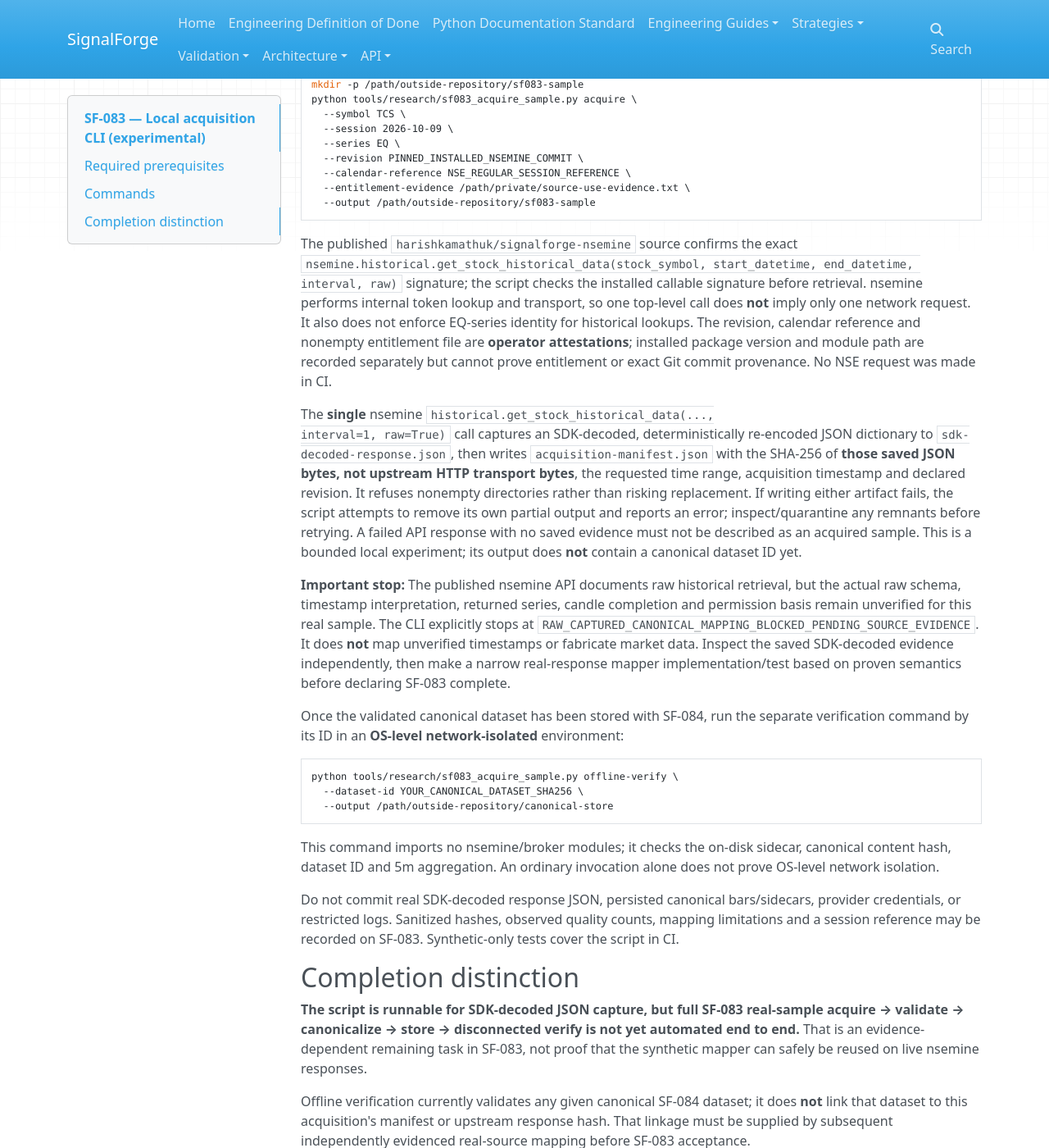
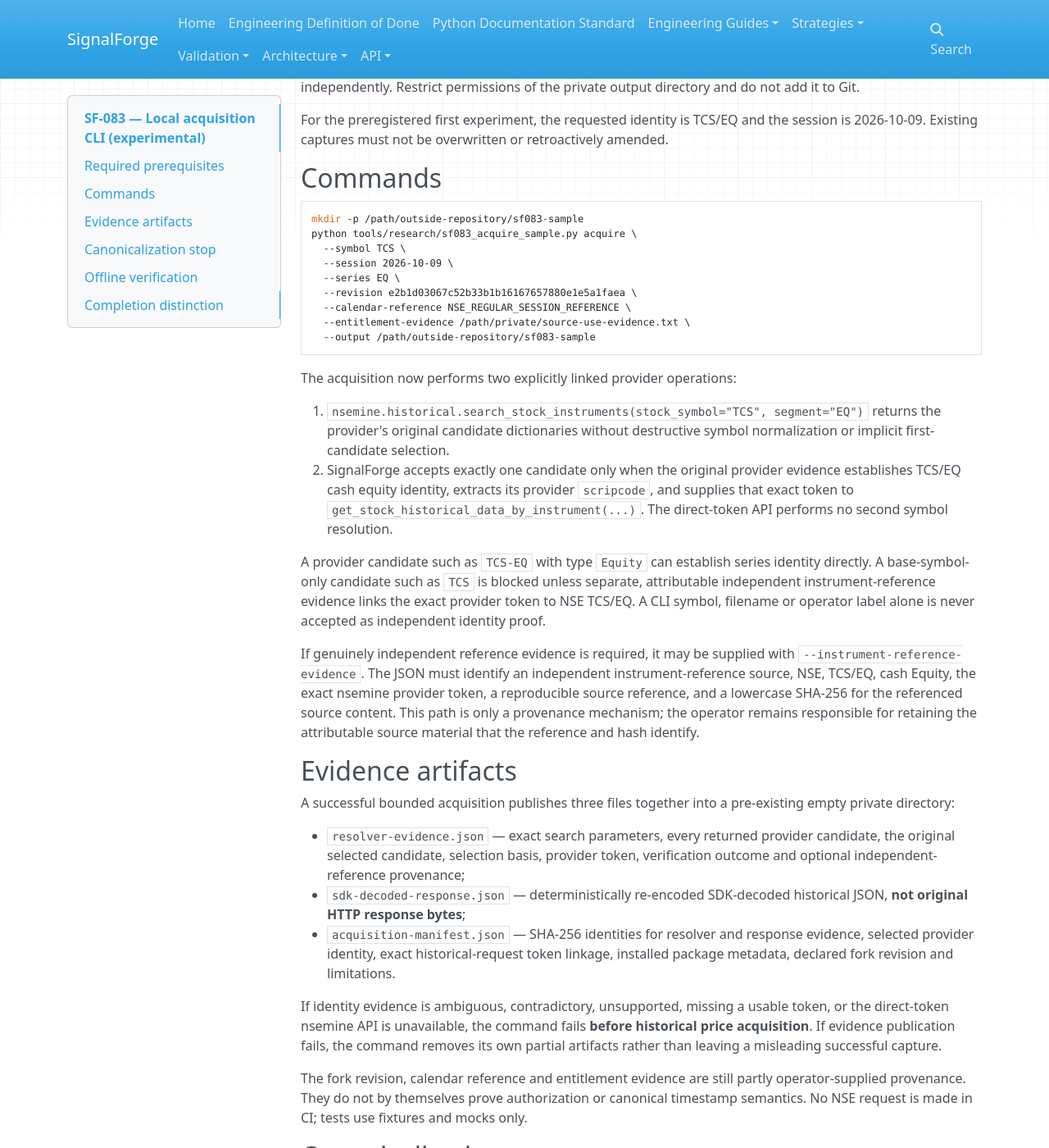
Before and after one commit to harishkamathuk/signalforge, an MkDocs documentation site: the page built from docs/validation/sf-083-acquisition-cli.md, in a window 1280 px wide and 1400 px high, scrolled down 461 px. Shown: the whole window at 82% size. Built offline with MkDocs 1.6.1, drawn with Linux system fonts in a browser that asks for light colours; nearby versions of some CDN libraries; some of the changed text lies outside the part shown.

Commit message:
docs(SF-083): document fail-closed identity evidence workflow

````diff
--- a/docs/validation/sf-083-acquisition-cli.md
+++ b/docs/validation/sf-083-acquisition-cli.md
@@ -1,19 +1,29 @@
 # SF-083 — Local acquisition CLI (experimental)
 
 The runnable CLI is `tools/research/sf083_acquire_sample.py`. Install SignalForge
-(`python -m pip install -e .`) and install a separately pinned/recorded nsemine
-fork into the local Python environment before attempting acquisition. Neither
-nsemine nor broker credentials are imported by offline verification.
+(`python -m pip install -e .`) and install the SignalForge nsemine fork revision
+that exposes evidence-safe instrument resolution and direct-token historical
+retrieval:
+
+```bash
+python -m pip install "git+https://github.com/harishkamathuk/signalforge-nsemine.git@e2b1d03067c52b33b1b16167657880e1e5a1faea"
+```
+
+Neither nsemine nor broker credentials are imported by offline verification.
 
 ## Required prerequisites
 
 Register the exact NSE EQ symbol, one regular historical NSE session, the
 exchange-calendar reference and a source/use/retention basis in SF-083 **before**
 examining the outcome. Put the source-use evidence in a local text file and
-record the actual installed nsemine/fork commit as the `--revision`. A nonempty
-local evidence file is a workflow guard **not proof of legal authorization**.
-Confirm allowed acquisition and local retention independently. Restrict
-permissions of the private output directory and do not add it to Git.
+record the actual installed fork commit as `--revision`. A nonempty local
+evidence file is a workflow guard **not proof of legal authorization**. Confirm
+allowed acquisition and local retention independently. Restrict permissions of
+the private output directory and do not add it to Git.
+
+For the preregistered first experiment, the requested identity is TCS/EQ and the
+session is 2026-10-09. Existing captures must not be overwritten or retroactively
+amended.
 
 ## Commands
 
@@ -23,32 +33,81 @@
   --symbol TCS \
   --session 2026-10-09 \
   --series EQ \
-  --revision PINNED_INSTALLED_NSEMINE_COMMIT \
+  --revision e2b1d03067c52b33b1b16167657880e1e5a1faea \
   --calendar-reference NSE_REGULAR_SESSION_REFERENCE \
   --entitlement-evidence /path/private/source-use-evidence.txt \
   --output /path/outside-repository/sf083-sample
 ```
 
-The published `harishkamathuk/signalforge-nsemine` source confirms the exact `nsemine.historical.get_stock_historical_data(stock_symbol, start_datetime, end_datetime, interval, raw)` signature; the script checks the installed callable signature before retrieval. nsemine performs internal token lookup and transport, so one top-level call does **not** imply only one network request. It also does not enforce EQ-series identity for historical lookups. The revision, calendar reference and nonempty entitlement file are **operator attestations**; installed package version and module path are recorded separately but cannot prove entitlement or exact Git commit provenance. No NSE request was made in CI.
+The acquisition now performs two explicitly linked provider operations:
 
-The **single** nsemine `historical.get_stock_historical_data(...,
-interval=1, raw=True)` call captures an SDK-decoded, deterministically re-encoded JSON dictionary to `sdk-decoded-response.json`,
-then writes `acquisition-manifest.json` with the SHA-256 of **those saved JSON bytes, not upstream HTTP transport bytes**, the requested time
-range, acquisition timestamp and declared revision. It refuses nonempty
-directories rather than risking replacement. If writing either artifact fails, the script attempts to remove its own partial output and reports an error; inspect/quarantine any remnants before retrying. A failed API response with no saved evidence must not be described as an acquired sample. This is a bounded local
-experiment; its output does **not** contain a canonical dataset ID yet.
+1. `nsemine.historical.search_stock_instruments(stock_symbol="TCS", segment="EQ")`
+   returns the provider's original candidate dictionaries without destructive
+   symbol normalization or implicit first-candidate selection.
+2. SignalForge accepts exactly one candidate only when the original provider
+   evidence establishes TCS/EQ cash equity identity, extracts its provider
+   `scripcode`, and supplies that exact token to
+   `get_stock_historical_data_by_instrument(...)`. The direct-token API performs
+   no second symbol resolution.
 
-**Important stop:** The published nsemine API documents raw historical
-retrieval, but the actual raw schema, timestamp interpretation, returned series,
-candle completion and permission basis remain unverified for this real sample.
-The CLI explicitly stops at `RAW_CAPTURED_CANONICAL_MAPPING_BLOCKED_PENDING_SOURCE_EVIDENCE`.
-It does **not** map unverified timestamps or fabricate market data. Inspect the
-saved SDK-decoded evidence independently, then make a narrow real-response mapper
-implementation/test based on proven semantics before declaring SF-083 complete.
+A provider candidate such as `TCS-EQ` with type `Equity` can establish series
+identity directly. A base-symbol-only candidate such as `TCS` is blocked unless
+separate, attributable independent instrument-reference evidence links the exact
+provider token to NSE TCS/EQ. A CLI symbol, filename or operator label alone is
+never accepted as independent identity proof.
 
-Once the validated canonical dataset has been stored with SF-084, run the
-separate verification command by its ID in an **OS-level network-isolated**
-environment:
+If genuinely independent reference evidence is required, it may be supplied
+with `--instrument-reference-evidence`. The JSON must identify an independent
+instrument-reference source, NSE, TCS/EQ, cash Equity, the exact nsemine provider
+token, a reproducible source reference, and a lowercase SHA-256 for the referenced
+source content. This path is only a provenance mechanism; the operator remains
+responsible for retaining the attributable source material that the reference
+and hash identify.
+
+## Evidence artifacts
+
+A successful bounded acquisition publishes three files together into a
+pre-existing empty private directory:
+
+- `resolver-evidence.json` — exact search parameters, every returned provider
+  candidate, the original selected candidate, selection basis, provider token,
+  verification outcome and optional independent-reference provenance;
+- `sdk-decoded-response.json` — deterministically re-encoded SDK-decoded
+  historical JSON, **not original HTTP response bytes**;
+- `acquisition-manifest.json` — SHA-256 identities for resolver and response
+  evidence, selected provider identity, exact historical-request token linkage,
+  installed package metadata, declared fork revision and limitations.
+
+If identity evidence is ambiguous, contradictory, unsupported, missing a usable
+token, or the direct-token nsemine API is unavailable, the command fails **before
+historical price acquisition**. If evidence publication fails, the command
+removes its own partial artifacts rather than leaving a misleading successful
+capture.
+
+The fork revision, calendar reference and entitlement evidence are still partly
+operator-supplied provenance. They do not by themselves prove authorization or
+canonical timestamp semantics. No NSE request is made in CI; tests use fixtures
+and mocks only.
+
+## Canonicalization stop
+
+Instrument identity evidence is now separable from the remaining source
+qualification. This command still does **not** automatically create a canonical
+`HistoricalBarDataset`.
+
+The current historical response is preserved for independent validation. SF-081
+timestamp interpretation remains evidence-qualified, missing conventional
+minutes must not be synthesized, and post-15:15 observations must not be treated
+as ordinary continuous-session candles without a separately accepted session
+contract.
+
+Only after the captured response passes the remaining source/canonical quality
+checks should the accepted one-session dataset be stored through SF-084.
+
+## Offline verification
+
+Once a validated canonical dataset has been stored with SF-084, run the separate
+verification command by its ID in an **OS-level network-isolated** environment:
 
 ```bash
 python tools/research/sf083_acquire_sample.py offline-verify \
@@ -60,17 +119,18 @@
 canonical content hash, dataset ID and 5m aggregation. An ordinary invocation
 alone does not prove OS-level network isolation.
 
-Do not commit real SDK-decoded response JSON, persisted canonical bars/sidecars,
-provider credentials, or restricted logs. Sanitized hashes, observed quality
-counts, mapping limitations and a session reference may be recorded on
-SF-083. Synthetic-only tests cover the script in CI.
+Do not commit real resolver responses, SDK-decoded historical JSON, persisted
+canonical bars/sidecars, provider credentials, cookies, tokens or restricted
+logs. Sanitized hashes, observed quality counts, mapping limitations and session
+references may be recorded on SF-083 when permitted.
 
 ## Completion distinction
 
-**The script is runnable for SDK-decoded JSON capture, but full SF-083 real-sample
-acquire → validate → canonicalize → store → disconnected verify is not yet
-automated end to end.** That is an evidence-dependent remaining task in
-SF-083, not proof that the synthetic mapper can safely be reused on live
-nsemine responses.
+The instrument-identity and exact-token acquisition boundary can now be exercised
+locally with the pinned fork revision. This does **not** by itself complete
+SF-083, approve SF-079 Gate A, prove source-use rights, prove the full historical
+timestamp/session contract, or make the captured response canonical.
 
-Offline verification currently validates any given canonical SF-084 dataset; it does **not** link that dataset to this acquisition's manifest or upstream response hash. That linkage must be supplied by subsequent independently evidenced real-source mapping before SF-083 acceptance.
+Offline verification still validates a canonical SF-084 dataset by ID; linkage
+from a real acquisition into that canonical dataset remains an evidence-dependent
+subsequent step.
````
